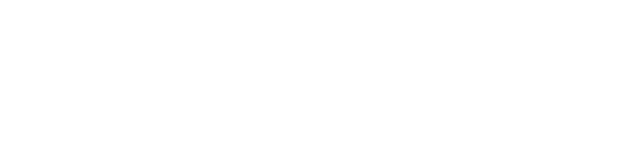
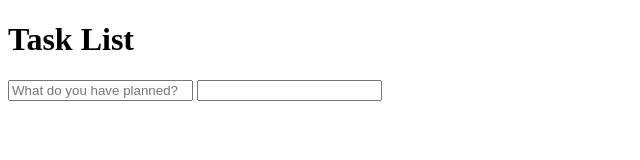
Before and after one commit to mercenar17r/javascript, a plain HTML site: page index.html in a window 1280 px wide. Shown: the whole page, without its empty margins (0-640 px from the left). Drawn offline with Linux system fonts and the light colour scheme.

Commit message:
add input

```diff
--- a/index.html
+++ b/index.html
@@ -7,5 +7,20 @@
     <title>Task List</title>
     <link rel="stylesheet" href="style.css" />
   </head>
-  <body></body>
+  <body>
+    <header>
+      <h1>Task List</h1>
+      <form id="new-task-form">
+        <input
+          type="text"
+          id="new-task-input"
+          placeholder="What do you have planned?"
+        />
+        <input
+          type="subm
+        "
+        />
+      </form>
+    </header>
+  </body>
 </html>
```
